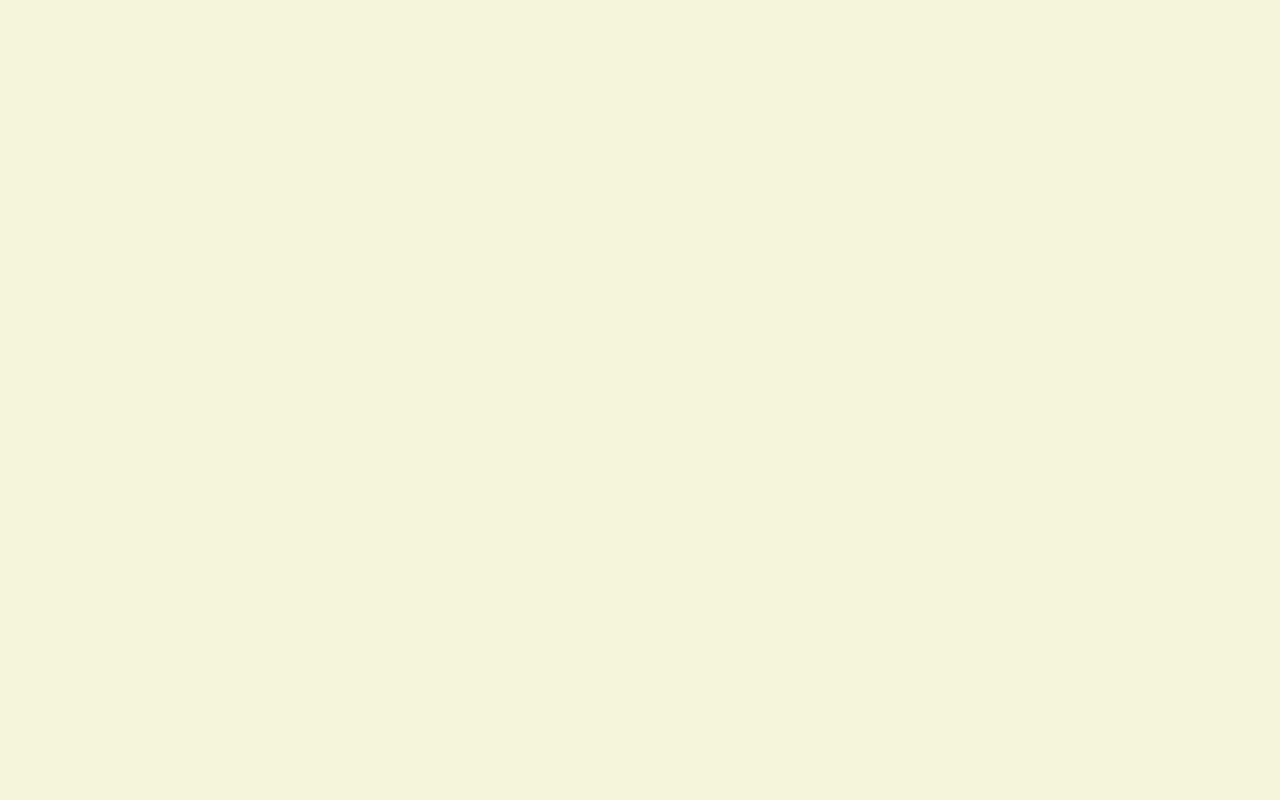
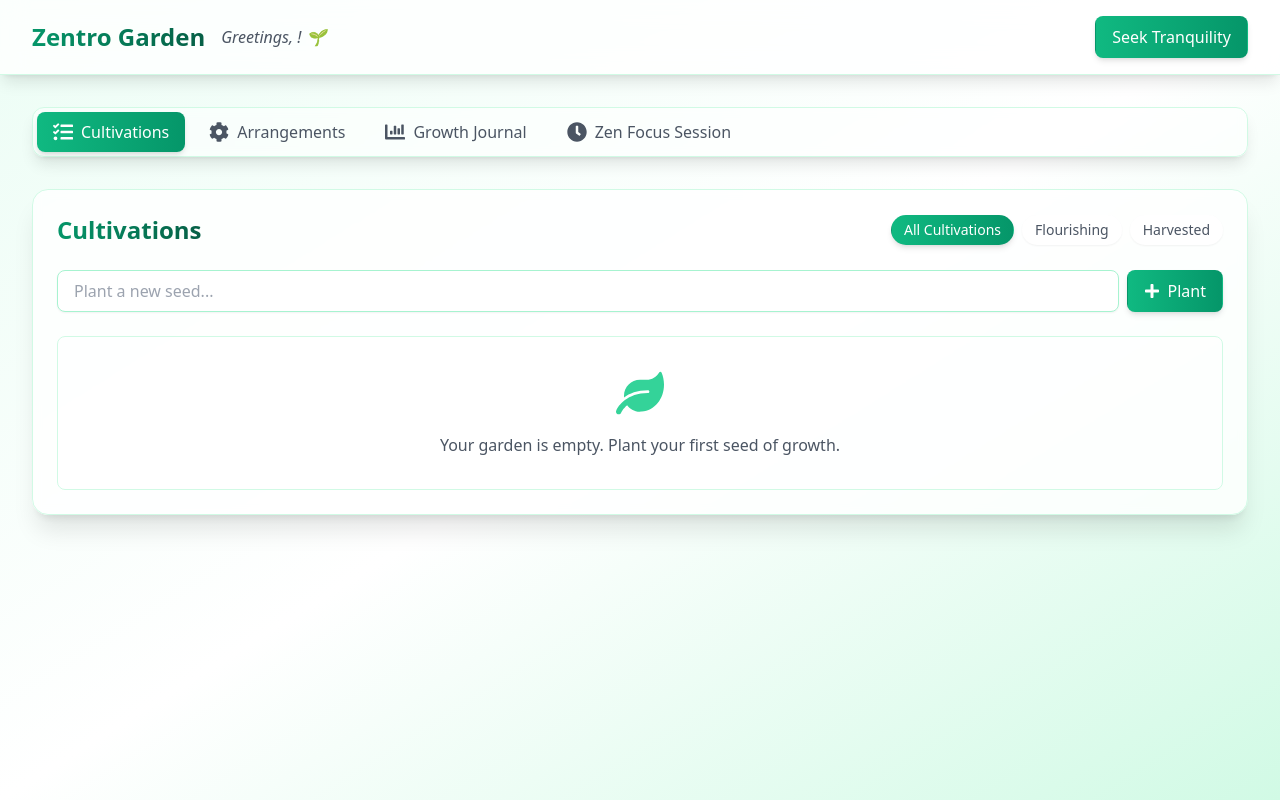
Before and after one commit to S-hadowHeart/Zentro, a React (Vite) app: page /tasks in a window 1280 px wide. Before the commit this address had no page. Built offline with nearby package versions, Linux system fonts and the light colour scheme.

Commit message:
Implement client-side routing for dashboard sections

```diff
--- a/src/App.jsx
+++ b/src/App.jsx
@@ -28,6 +28,10 @@ function AppRoutes() {
       />
       <Route
         path="/"
+        element={user ? <Navigate to="/tasks" /> : <Navigate to="/login" />}
+      />
+      <Route
+        path="/:tabId"
         element={user ? <Dashboard /> : <Navigate to="/login" />}
       />
     </Routes>
--- a/src/components/Dashboard.jsx
+++ b/src/components/Dashboard.jsx
@@ -1,4 +1,4 @@
-import React, { useState, useCallback } from 'react';
+import React, { useState, useCallback, useEffect } from 'react';
 import { useAuth } from '../contexts/AuthContext';
 import PomodoroTimer from './PomodoroTimer';
 import TaskList from './TaskList';
@@ -7,15 +7,26 @@ import RewardModal from './RewardModal';
 import PunishmentModal from './PunishmentModal';
 import Report from './Report';
 import { FaTasks, FaCog, FaChartBar, FaClock } from 'react-icons/fa';
+import { useParams, Link } from 'react-router-dom';
 
 function Dashboard() {
   const { user, logout } = useAuth();
-  const [activeTab, setActiveTab] = useState('tasks');
+  const { tabId } = useParams();
+  const [activeTab, setActiveTab] = useState(tabId || 'tasks');
   const [showRewardModal, setShowRewardModal] = useState(false);
   const [showPunishmentModal, setShowPunishmentModal] = useState(false);
   const [reward, setReward] = useState('');
   const [punishment, setPunishment] = useState('');
   const [reportRefreshKey, setReportRefreshKey] = useState(0);
+
+  useEffect(() => {
+    if (tabId && tabs.some(tab => tab.id === tabId)) {
+      setActiveTab(tabId);
+    } else if (tabId && !tabs.some(tab => tab.id === tabId)) {
+      // Redirect to default if an invalid tabId is provided
+      setActiveTab('tasks');
+    }
+  }, [tabId]);
 
   const tabs = [
     { id: 'tasks', label: 'Cultivations', icon: FaTasks },
@@ -72,9 +83,9 @@ function Dashboard() {
         <div className="mb-8">
           <div className="flex space-x-2 p-1 bg-white/50 backdrop-blur-sm rounded-xl shadow-lg border border-emerald-100">
             {tabs.map((tab) => (
-              <button
+              <Link
                 key={tab.id}
-                onClick={() => setActiveTab(tab.id)}
+                to={`/${tab.id}`}
                 className={`flex items-center space-x-2 px-4 py-2 rounded-lg transition-all duration-300 ease-in-out transform hover:-translate-y-0.5 ${
                   activeTab === tab.id
                     ? 'bg-gradient-to-r from-emerald-500 to-emerald-600 text-white shadow-md'
@@ -83,7 +94,7 @@ function Dashboard() {
               >
                 <tab.icon className="w-5 h-5" />
                 <span>{tab.label}</span>
-              </button>
+              </Link>
             ))}
           </div>
         </div>
```
